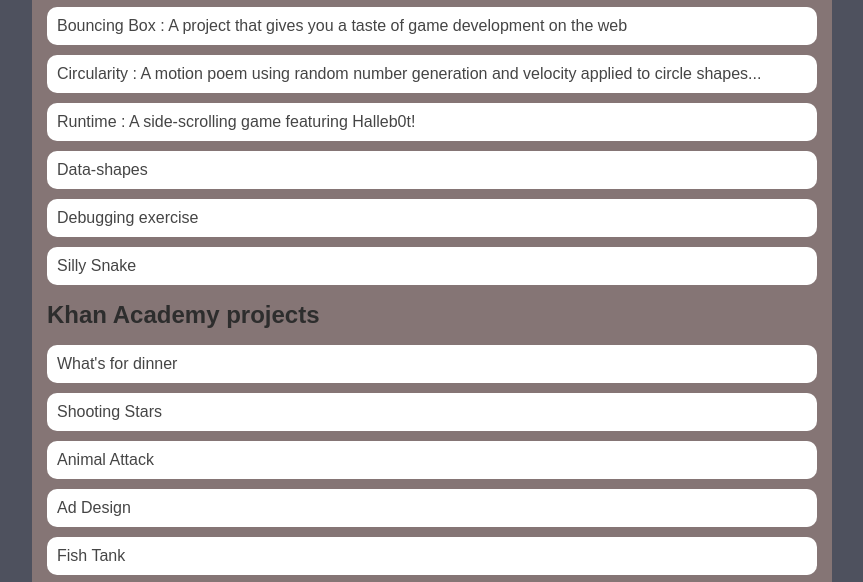
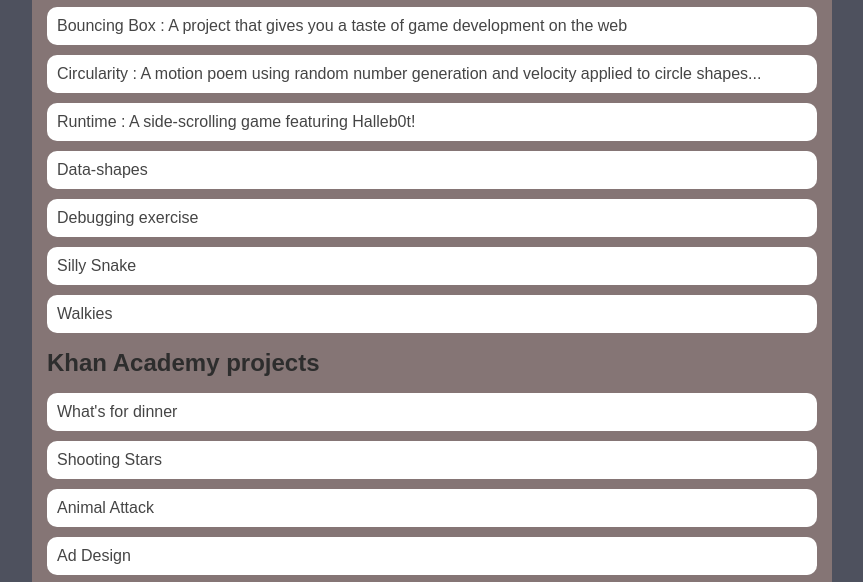
Before and after one commit to dashelstroud/dashelstroud.github.io, a plain HTML site: page portfolio.html in a window 1280 px wide. Shown: the part 197-779 px from the top of the page, without its empty margins (208-1071 px from the left). Drawn offline with Linux system fonts and the light colour scheme.

Commit message:
added walker project

```diff
--- a/portfolio.html
+++ b/portfolio.html
@@ -29,6 +29,7 @@
                         <li><a href="https://dashelstroud.github.io/Dashelstroudasd.github.io/asd-projects/data-shapes/">Data-shapes</a></li>
                         <li><a href="https://dashelstroud.github.io/Dashelstroudasd.github.io/asd-projects/debugging-exercise/">Debugging exercise</a></li>
                         <li><a href="https://dashelstroud.github.io/Dashelstroudasd.github.io/asd-projects/snake/">Silly Snake</a></li>
+                        <li><a href="https://dashelstroud.github.io/Dashelstroudasd.github.io/asd-projects/walker/">Walkies</a></li>
 
                     </ul>
                     <h2> Khan Academy projects</h2>
```
